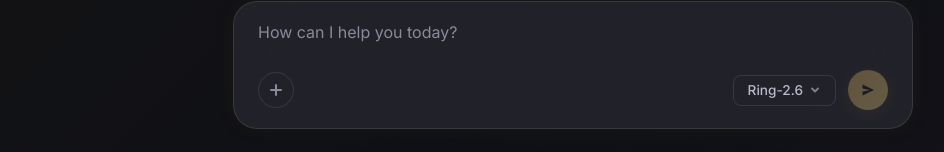
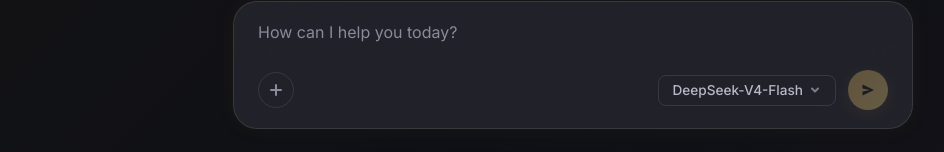
Before and after one commit to Savotageofficial/S-Ai, a Next.js app in the folder frontend/: page / in a window 1280 px wide. Shown: the part 401-553 px from the top of the page, without its empty margins (67-1011 px from the left). Built offline with nearby package versions, Linux system fonts and the light colour scheme.

Commit message:
changed Ring with deepseek-V4-Flash

```diff
--- a/frontend/app/page.js
+++ b/frontend/app/page.js
@@ -98,7 +98,7 @@ const QUICK_ACTIONS = [
 const MODELS = [
   { id: "GLM-4.5-air", label: "GLM 4.5 air" },
   { id: "LongCat-Flash-Lite", label: "LongCat Flash Lite" },
-  { id: "Ring-2.6", label: "Ring 2.6" },
+  { id: "DeepSeek-V4-Flash", label: "DeepSeek V4 Flash" },
   { id: "Qwen3-Coder" , label: "Qwen3-Coder"}
 ];
 
@@ -292,7 +292,7 @@ export default function Home() {
   const [inputValue, setInputValue] = useState("");
   const [isStreaming, setIsStreaming] = useState(false);
   const [isInChat, setIsInChat] = useState(false);
-  const [selectedModel, setSelectedModel] = useState("Ring-2.6");
+  const [selectedModel, setSelectedModel] = useState("DeepSeek-V4-Flash");
   const [modelDropdownOpen, setModelDropdownOpen] = useState(false);
   const [pdfContext, setPdfContext] = useState("");
   const [pdfFileName, setPdfFileName] = useState("");
```
Also changed, not shown: 1 other file (tests, documents, lock files or other folders).
